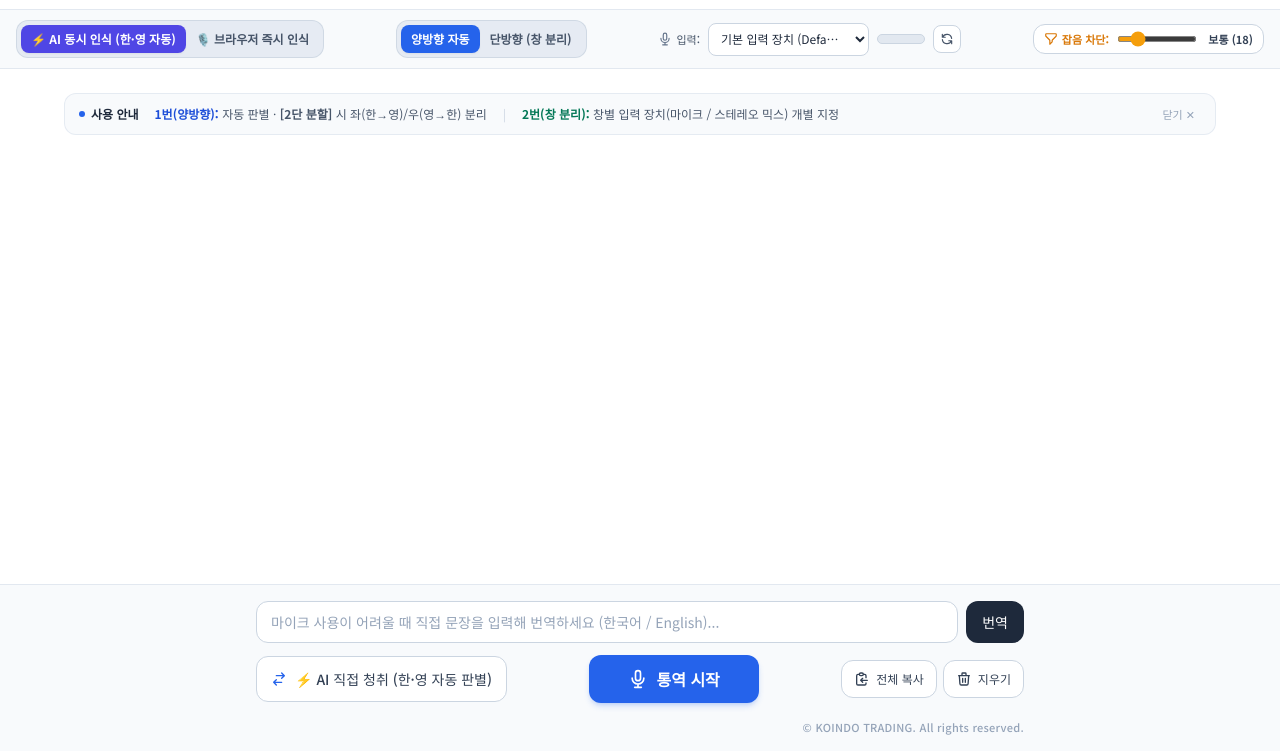
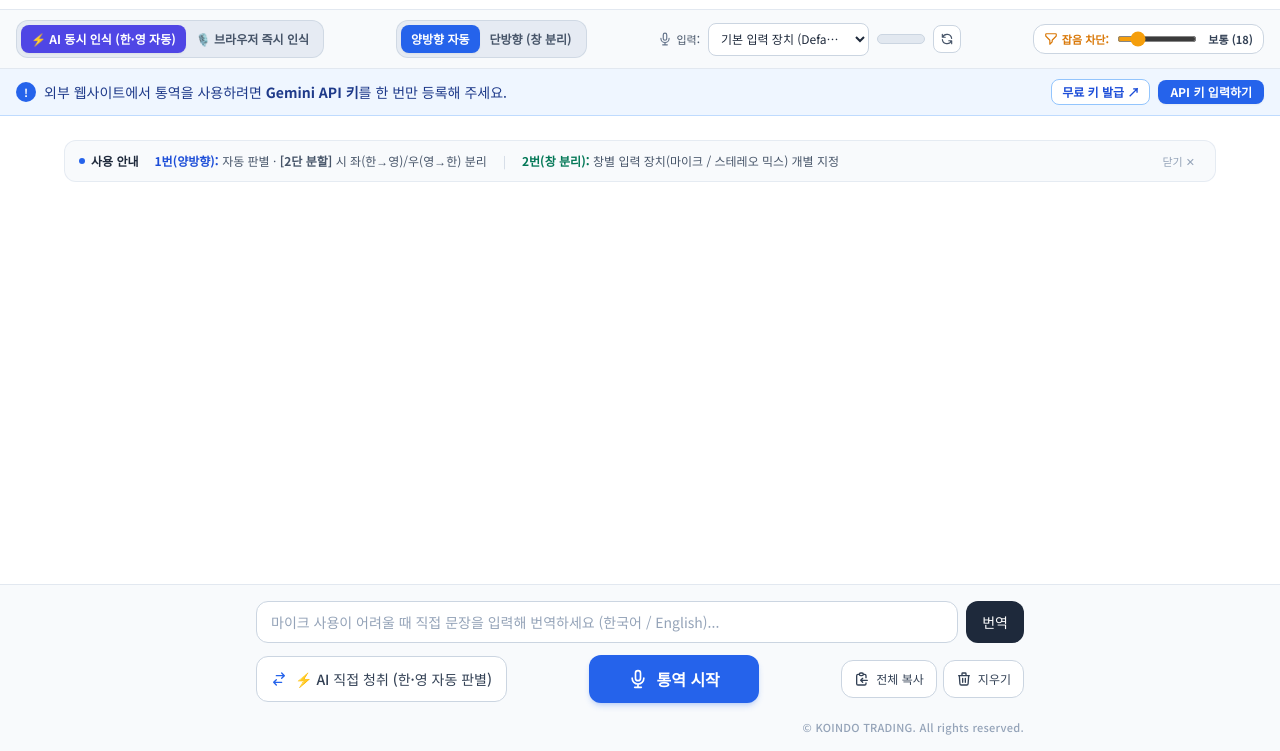
Before and after one commit to syj-sys/koindo-translator, a plain HTML site: page index.html in a window 1280 px wide. Shown: the part 49-800 px from the top of the page. Drawn offline with nearby package versions, Linux system fonts and the light colour scheme.

Commit message:
Update index.html

```diff
--- a/index.html
+++ b/index.html
@@ -154,6 +154,22 @@
             <span id="alertMessage">메시지</span>
         </div>
         <button id="closeAlertBtn" class="text-amber-600 hover:text-amber-900 p-1">✕</button>
+    </div>
+
+    <!-- 외부 도메인(GitHub 등) 접속 시 API 키 미등록 안내 배너 -->
+    <div id="apiKeyPromptBanner" class="hidden bg-blue-50 border-b border-blue-200 px-4 py-2.5 text-xs sm:text-sm text-blue-900 flex flex-wrap items-center justify-between gap-2 shrink-0">
+        <div class="flex items-center gap-2">
+            <span class="inline-flex items-center justify-center w-5 h-5 rounded-full bg-blue-600 text-white text-[11px] font-bold shrink-0">!</span>
+            <span>외부 웹사이트에서 통역을 사용하려면 <strong>Gemini API 키</strong>를 한 번만 등록해 주세요.</span>
+        </div>
+        <div class="flex items-center gap-2">
+            <a href="https://aistudio.google.com/apikey" target="_blank" rel="noopener noreferrer" class="px-2.5 py-1 rounded-lg bg-white hover:bg-blue-100 text-blue-700 border border-blue-300 text-xs font-semibold transition-colors">
+                무료 키 발급 ↗
+            </a>
+            <button id="bannerOpenSettingsBtn" type="button" class="px-3 py-1 rounded-lg bg-blue-600 hover:bg-blue-700 text-white text-xs font-bold shadow-sm transition-colors">
+                API 키 입력하기
+            </button>
+        </div>
     </div>
 
     <!-- 메인 자막 스크롤 영역 (순백색 배경) -->
@@ -406,6 +422,8 @@
             alertBanner: document.getElementById('alertBanner'),
             alertMessage: document.getElementById('alertMessage'),
             closeAlertBtn: document.getElementById('closeAlertBtn'),
+            apiKeyPromptBanner: document.getElementById('apiKeyPromptBanner'),
+            bannerOpenSettingsBtn: document.getElementById('bannerOpenSettingsBtn'),
             transcriptContainer: document.getElementById('transcriptContainer'),
             welcomeCard: document.getElementById('welcomeCard'),
             transcriptList: document.getElementById('transcriptList'),
@@ -447,6 +465,19 @@
             const customKey = (state.userApiKey || '').trim();
             const base = 'https://generativelanguage.googleapis.com/v1beta/models/gemini-2.5-flash:generateContent';
             return customKey ? `${base}?key=${encodeURIComponent(customKey)}` : `${base}?key=`;
+        }
+
+        function updateApiKeyBannerVisibility() {
+            if (!els.apiKeyPromptBanner) return;
+            const isExternalHost = window.location.protocol.startsWith('http') &&
+                !window.location.hostname.includes('googleusercontent') &&
+                !window.location.hostname.includes('gemini.google');
+            const hasKey = Boolean((state.userApiKey || '').trim());
+            if (isExternalHost && !hasKey) {
+                els.apiKeyPromptBanner.classList.remove('hidden');
+            } else {
+                els.apiKeyPromptBanner.classList.add('hidden');
+            }
         }
 
         function scrollToBottom() {
@@ -1369,12 +1400,17 @@
         els.clearLogBtn.addEventListener('click', clearAllTranscripts);
         els.closeAlertBtn.addEventListener('click', hideAlert);
 
-        els.openSettingsBtn.addEventListener('click', () => {
+        const openSettingsModal = () => {
             els.apiKeyInput.value = state.userApiKey;
             els.recognitionLangSelect.value = state.recognitionLang;
             els.fontSizeSelect.value = state.fontSize;
             els.settingsModal.classList.remove('hidden');
-        });
+        };
+
+        els.openSettingsBtn.addEventListener('click', openSettingsModal);
+        if (els.bannerOpenSettingsBtn) {
+            els.bannerOpenSettingsBtn.addEventListener('click', openSettingsModal);
+        }
 
         const closeSettings = () => els.settingsModal.classList.add('hidden');
         els.closeSettingsBtn.addEventListener('click', closeSettings);
@@ -1389,6 +1425,7 @@
             localStorage.setItem('interpreter_lang', state.recognitionLang);
             localStorage.setItem('interpreter_font_size', state.fontSize);
 
+            updateApiKeyBannerVisibility();
             updateLangUI();
 
             document.querySelectorAll('.translated-body').forEach(el => {
@@ -1408,6 +1445,7 @@
         });
 
         window.addEventListener('load', async () => {
+            updateApiKeyBannerVisibility();
             els.noiseGateSlider.value = state.noiseGateThreshold;
             updateNoiseGateLabel(state.noiseGateThreshold);
             updateModeAndLayoutUI();
```
